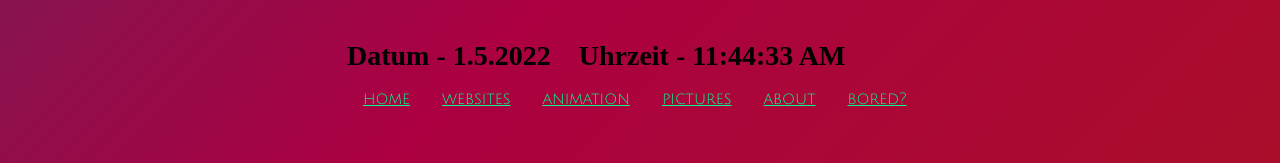
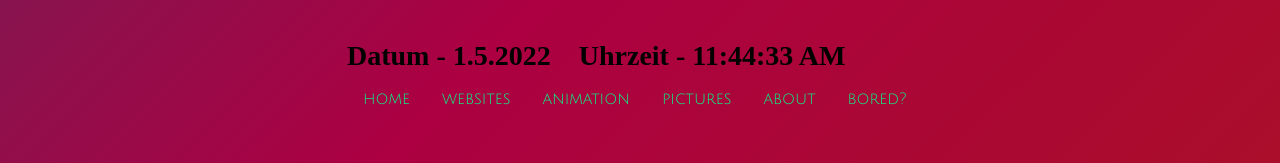
Before and after one commit to siggi-ai/newport, a Vue app: page / in a window 1280 px wide. Shown: the top 163 px of the page. Built offline with nearby package versions, Linux system fonts and the light colour scheme; a web font is replaced by a local one.

Commit message:
no underline in menu-bar

```diff
--- a/src/App.vue
+++ b/src/App.vue
@@ -74,6 +74,7 @@ export default {
   width: 500px;
   font-family: "Julius Sans One", sans-serif;
   color: #00ff89;
+  text-decoration: none;
 }
 .picture-link {
   text-align: center;
@@ -84,6 +85,7 @@ export default {
   width: 500px;
   font-family: "Julius Sans One", sans-serif;
   color: #00ff89;
+  text-decoration: none;
 }
 .text {
   font-family: "Julius Sans One", sans-serif;
```
